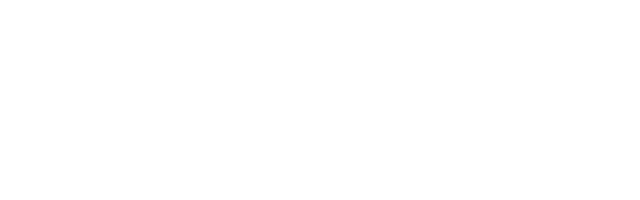
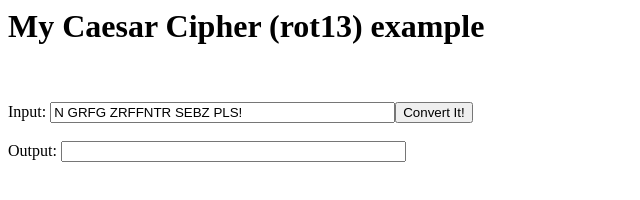
Before and after one commit to nbogie/rot13demo, a plain HTML site: page index.html in a window 1280 px wide. Shown: the whole page, without its empty margins (0-640 px from the left). Drawn offline with Linux system fonts and the light colour scheme.

Commit message:
Update index.html

```diff
--- a/index.html
+++ b/index.html
@@ -1,5 +1,5 @@
 <html>
 <body>
-<script src="rot13.js"/>
+  <script src="rot13.js"></script>
 </body>
 </html>
```
